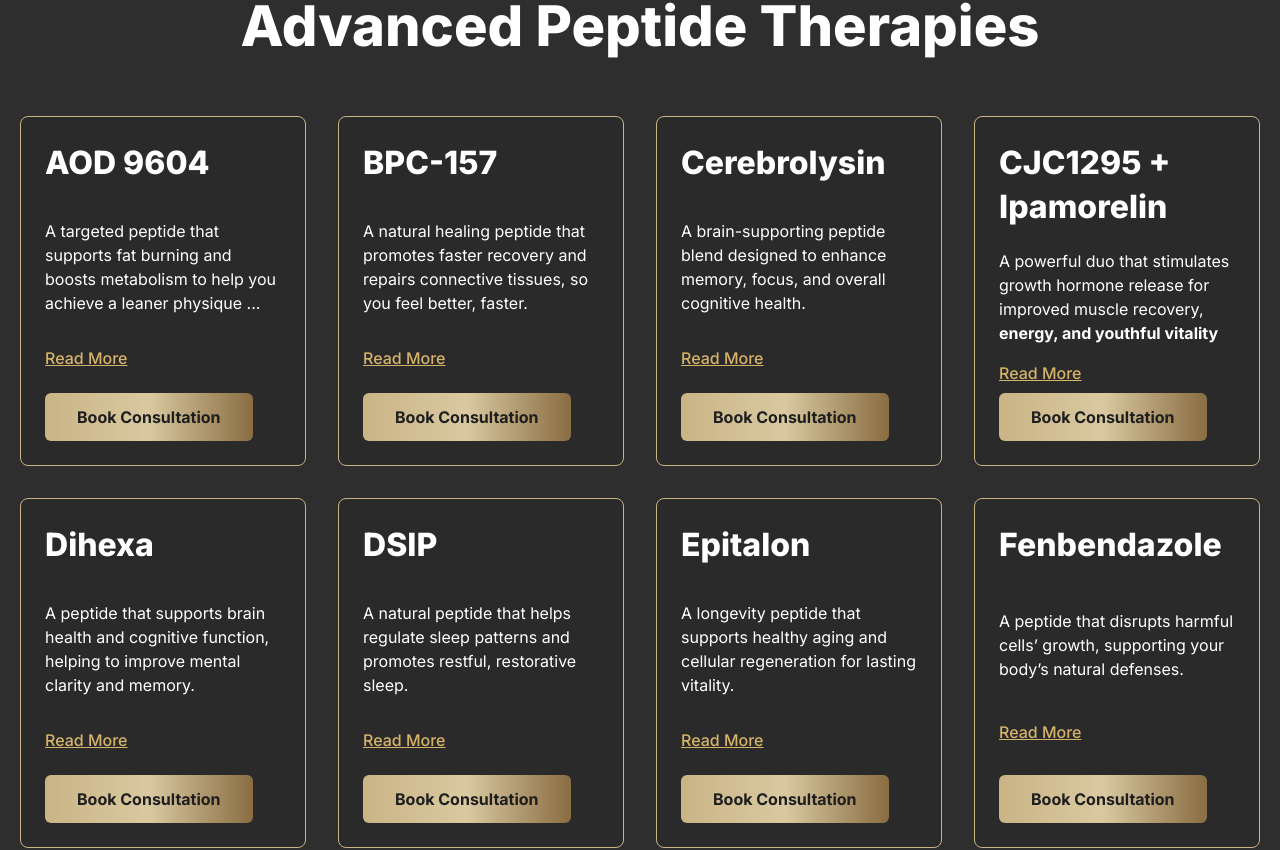
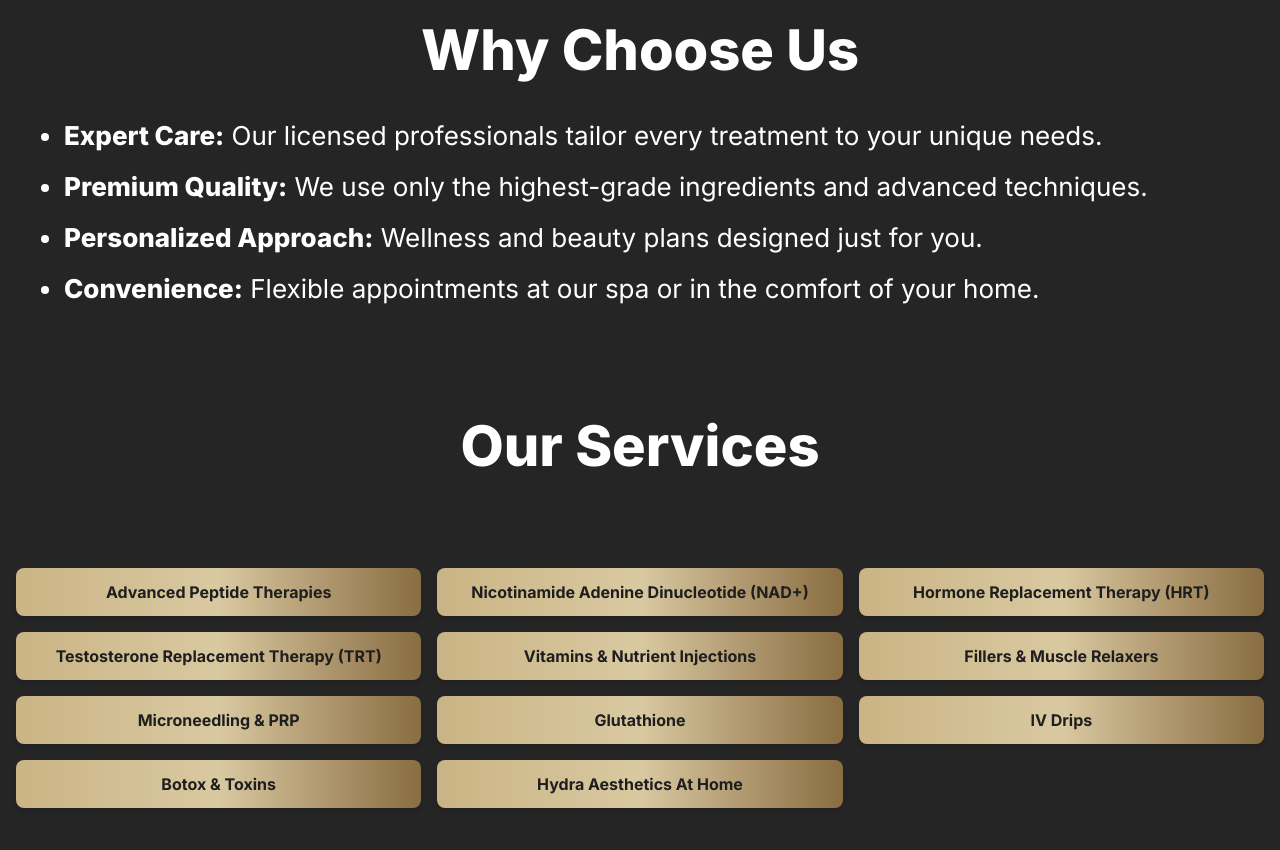
Before and after one commit to jihansofts/HydrAaesthetis, a Next.js app: page / in a window 1280 px wide. Shown: the part 1140-1990 px from the top of the page. Built offline with nearby package versions, Linux system fonts and the light colour scheme.

Commit message:
update content

```diff
--- a/src/app/(CommonLayout)/page.tsx
+++ b/src/app/(CommonLayout)/page.tsx
@@ -9,11 +9,13 @@ import Magic from "@/components/home/Magic";
 import NicotinamideSection from "@/components/home/NicotinamideSection";
 import VitaminsSection from "@/components/home/VitaminsSection";
 import React from "react";
+import WhyChooseUs from "@/components/home/WhyChooseUs";
 
 export default function Home() {
   return (
     <main>
       <HeroSection />
+      <WhyChooseUs />
       <ExclusiveSection />
       <NicotinamideSection />
       <Hormone />
--- a/src/common/Hero.tsx
+++ b/src/common/Hero.tsx
@@ -16,10 +16,10 @@ interface HeroProps {
 export default function Hero({ title, description }: HeroProps) {
   return (
     <div className="container px-5 mx-auto pb-10 ">
-      <div className="grid grid-cols-1 md:grid-cols-2 justify-between xl:gap-2 lg:gap-5 md:px-0">
+      <div className="grid grid-cols-1 md:grid-cols-2 justify-between xl:gap-2 lg:gap-5  md:px-0">
         {/* Left Content */}
         <motion.div
-          className="flex flex-col max-w-2xl space-y-5 justify-center items-start lg:pr-10 md:pr-0 pr-0"
+          className="flex flex-col max-w-2xl space-y-5 justify-between items-start lg:pr-10 md:pr-0 pr-0"
           initial={{ opacity: 0, x: -50 }}
           animate={{ opacity: 1, x: 0 }}
           transition={{ duration: 0.8, ease: "easeOut" }}>
@@ -31,7 +31,7 @@ export default function Hero({ title, description }: HeroProps) {
             dangerouslySetInnerHTML={{ __html: description || "" }}
           />
 
-          <ul className="space-y-4 flex  items-start justify-start ">
+          <ul className="flex flex-col sm:flex-row sm:flex-wrap lg:gap-6 md:gap-4 sm:gap-2 gap-2 items-start justify-start">
             {/* Glendale Location */}
             <li className="flex items-start justify-center md:justify-start">
               <FaMapMarkerAlt className="text-[#C4AC7B] mt-1 mr-3 flex-shrink-0 text-xl" />
@@ -69,9 +69,10 @@ export default function Hero({ title, description }: HeroProps) {
             </span>
           </div> */}
 
-          <div className="mt-5">
-            <a href="tel:+18186698271">
+          <div className="mt-2">
+            <a className="block" href="tel:+18186698271">
               <Button
+                bg="bg-bgColor"
                 text="Call Us +1 818 669 8271"
                 borderLeanr="gradient-border"
               />
@@ -81,7 +82,7 @@ export default function Hero({ title, description }: HeroProps) {
 
         {/* Image Section */}
         <motion.div
-          className=""
+          className="md:mt-0 mt-10"
           initial={{ opacity: 0, x: 100 }}
           animate={{ opacity: 1, x: 0 }}
           transition={{ duration: 0.8, ease: "easeOut", delay: 0.4 }}>
--- a/src/components/home/AdvancedSection.tsx
+++ b/src/components/home/AdvancedSection.tsx
@@ -64,7 +64,7 @@ const peptides = [
 
 export default function ExclusiveSection() {
   return (
-    <section className="bg-bgColor py-20">
+    <section id="advanced-peptides" className="bg-bgColor py-20">
       <div className="container mx-auto px-5">
         <h2 className="text-white font-inter text-center text-[36px] md:text-[56px] font-extrabold mb-12">
           Advanced Peptide Therapies
--- a/src/components/home/Hormone.tsx
+++ b/src/components/home/Hormone.tsx
@@ -4,7 +4,7 @@ import React from "react";
 export default function Hormone() {
   return (
     <section id="hormone" className="py-20 bg-bgColor">
-      <div className="container  mx-auto px-5">
+      <div id="hrt" className="container  mx-auto px-5">
         <HormoneSection
           title="Hormone Replacement Therapy (HRT)"
           desc={[
@@ -18,6 +18,7 @@ export default function Hormone() {
           buttonText="Book Consultation"
           reverse={false}
         />
+        <div id="trt">
           <HormoneSection
             title="Testosterone Replacement Therapy (TRT)"
             desc={[
@@ -31,6 +32,7 @@ export default function Hormone() {
             textColor="text-[#1E1E1E]"
           />
         </div>
+      </div>
     </section>
   );
 }
--- a/src/components/home/NicotinamideSection.tsx
+++ b/src/components/home/NicotinamideSection.tsx
@@ -6,7 +6,7 @@ import PeptideSection from "@/common/PeptideSection";
 export default function NicotinamideSection() {
   return (
     <section id="nicotinamide" className="py-10  bg-gradient">
-      <div className="container mx-auto lg:px-5 px-5 pb-20">
+      <div id="nad" className="container  mx-auto lg:px-5 px-5 pb-20">
         <PeptideSection
           title="Nicotinamide Adenine Dinucleotide (NAD+)"
           desc="NAD+ is a vital coenzyme found in every cell, essential for energy production, DNA repair, and overall cellular health. As we age or experience stress, NAD+ levels naturally decline, which can impact energy, brain function, and aging. At Hydra Aesthetics, we offer NAD+ therapy through IV, subcutaneous, or intramuscular injections to help you: "
--- /dev/null
+++ b/src/components/home/WhyChooseUs.tsx
@@ -0,0 +1,81 @@
+import React, { forwardRef } from "react";
+
+interface WhyChooseUsProps {
+  serviceRef?: React.RefObject<HTMLDivElement>;
+}
+
+const WhyChooseUs = ({ serviceRef }: WhyChooseUsProps) => {
+  const benefits = [
+    {
+      title: "Expert Care",
+      desc: "Our licensed professionals tailor every treatment to your unique needs.",
+    },
+    {
+      title: "Premium Quality",
+      desc: "We use only the highest-grade ingredients and advanced techniques.",
+    },
+    {
+      title: "Personalized Approach",
+      desc: "Wellness and beauty plans designed just for you.",
+    },
+    {
+      title: "Convenience",
+      desc: "Flexible appointments at our spa or in the comfort of your home.",
+    },
+  ];
+
+  const services = [
+    { id: "advanced-peptides", title: "Advanced Peptide Therapies" },
+    { id: "nad", title: "Nicotinamide Adenine Dinucleotide (NAD+)" },
+    { id: "hrt", title: "Hormone Replacement Therapy (HRT)" },
+    { id: "trt", title: "Testosterone Replacement Therapy (TRT)" },
+    { id: "vitamins", title: "Vitamins & Nutrient Injections" },
+    { id: "fillers", title: "Fillers & Muscle Relaxers" },
+    { id: "microneedling", title: "Microneedling & PRP" },
+    { id: "glutathione", title: "Glutathione" },
+    { id: "iv-drips", title: "IV Drips" },
+    { id: "botox", title: "Botox & Toxins" },
+    { id: "aesthetics-home", title: "Hydra Aesthetics At Home" },
+  ];
+
+  return (
+    <section className="bg-primary text-white py-16 px-4 text-center">
+      <div className="mx-auto container max-w-7xl py-10">
+        <h2 className="lg:text-[56px] md:text-[32px] text-[32px] font-extrabold mb-6">
+          Why Choose Us
+        </h2>
+        <ul className="space-y-3 max-w-6xl list-disc text-start mx-auto ">
+          {benefits.map((item, index) => (
+            <li
+              className="lg:text-[26px] md:text-[16px] text-[12px]  font-normal font-inter"
+              key={index}>
+              <span className="font-extrabold font-inter lg:text-[26px] md:text-[16px] text-[12px] ">
+                {item.title}:
+              </span>{" "}
+              {item.desc}
+            </li>
+          ))}
+        </ul>
+
+        {/* Scroll target for serviceRef */}
+        <div ref={serviceRef} className="pt-24" id="our-services">
+          <h2 className="lg:text-[56px] md:text-[32px] font-extrabold mb-2">
+            Our Services
+          </h2>
+          <div className="grid grid-cols-1 sm:grid-cols-2 md:grid-cols-3 mt-20 gap-4 max-w-7xl mx-auto">
+            {services.map((service, index) => (
+              <div
+                id={service.id}
+                key={index}
+                className="bg-gradient-to-r cursor-pointer from-[#CAB485] via-[#D9C9A1] to-[#8A6D42] text-[#1E1E1E]  font-bold py-3 px-4 rounded-lg lg:text-[16px] md:text-[12px] text-[12px] shadow-md hover:scale-105 transition-transform duration-300">
+                {service.title}
+              </div>
+            ))}
+          </div>
+        </div>
+      </div>
+    </section>
+  );
+};
+
+export default WhyChooseUs;
```
Lines whose indentation alone changed are shown as unchanged.
